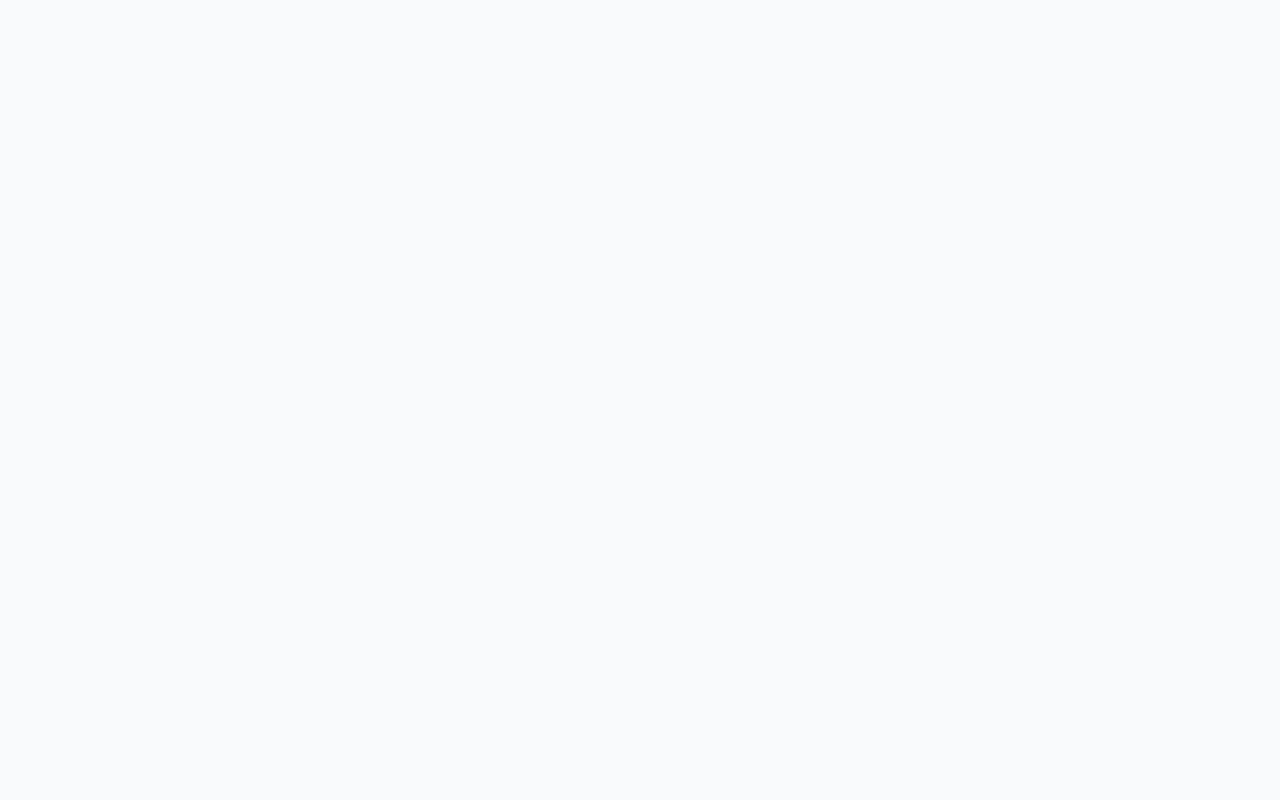
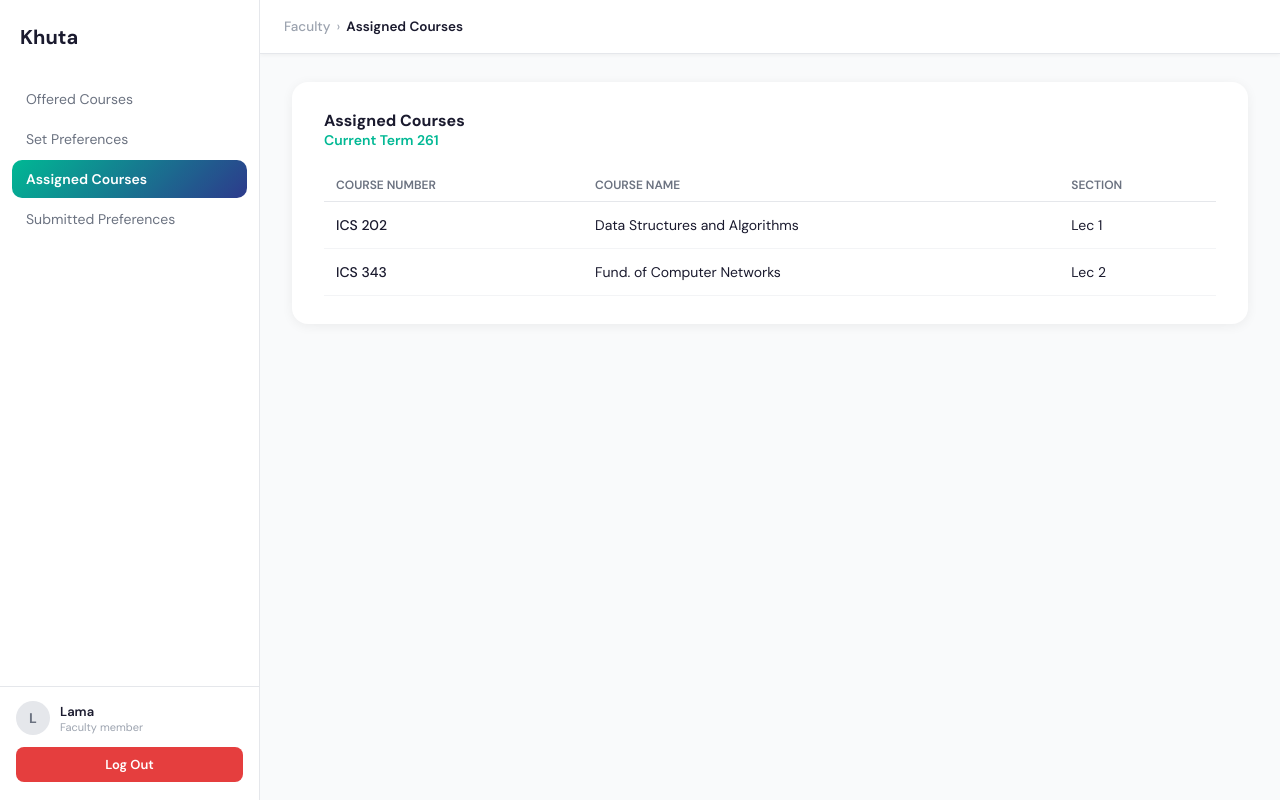
Before and after one commit to KawtharAlomran/SWE363ProjectGroup12, a React (Vite) app in the folder my-react-app/: page /faculty/assigned-courses in a window 1280 px wide. Before the commit this address had no page. Built offline with nearby package versions, Linux system fonts and the light colour scheme.

Commit message:
Assigned cources page is almost done

```diff
--- a/my-react-app/src/App.jsx
+++ b/my-react-app/src/App.jsx
@@ -19,6 +19,7 @@ import ManageCourses from './Committee/Pages/ManageCourses';
 import FacultyLayout from './Faculty/layout/FacultyLayout';
 import OfferedCourses from './Faculty/Pages/OfferedCourses';
 import SetPreferences from './Faculty/Pages/SetPreferences';
+import AssignedCourses from './Faculty/Pages/AssignedCourses';
 
 import './App.css';
 
@@ -46,6 +47,7 @@ function App() {
         <Route path="/faculty" element={<FacultyLayout />}>
           <Route path="offered-courses" element={<OfferedCourses />} />
           <Route path="set-preferences" element={<SetPreferences />} />
+          <Route path="assigned-courses" element={<AssignedCourses />} />
         </Route>
       </Routes>
     </Router>
--- /dev/null
+++ b/my-react-app/src/Faculty/Pages/AssignedCourses.jsx
@@ -0,0 +1,47 @@
+import '../../styles/ManageTerms.css';
+
+function AssignedCourses() {
+  const assignedCourses = [
+    { code: 'ICS 202', name: 'Data Structures and Algorithms', section: 'Lec 1' },
+    { code: 'ICS 343', name: 'Fund. of Computer Networks', section: 'Lec 2' },
+  ];
+
+  return (
+    <div className="mt-card">
+      <h3 className="mt-title">Assigned Courses</h3>
+
+      <div className="td-term-badge">
+        Current Term 261
+      </div>
+
+      <table className="an-table" style={{ marginTop: '20px' }}>
+        <thead>
+          <tr>
+            <th>Course number</th>
+            <th>Course name</th>
+            <th>Section</th>
+          </tr>
+        </thead>
+        <tbody>
+          {assignedCourses.length > 0 ? (
+            assignedCourses.map((course) => (
+              <tr key={course.code + course.section}>
+                <td className="an-course-name">{course.code}</td>
+                <td>{course.name}</td>
+                <td>{course.section}</td>
+              </tr>
+            ))
+          ) : (
+            <tr>
+              <td colSpan="3" className="textCenter">
+                Assignments have not been published yet.
+              </td>
+            </tr>
+          )}
+        </tbody>
+      </table>
+    </div>
+  );
+}
+
+export default AssignedCourses;
```
